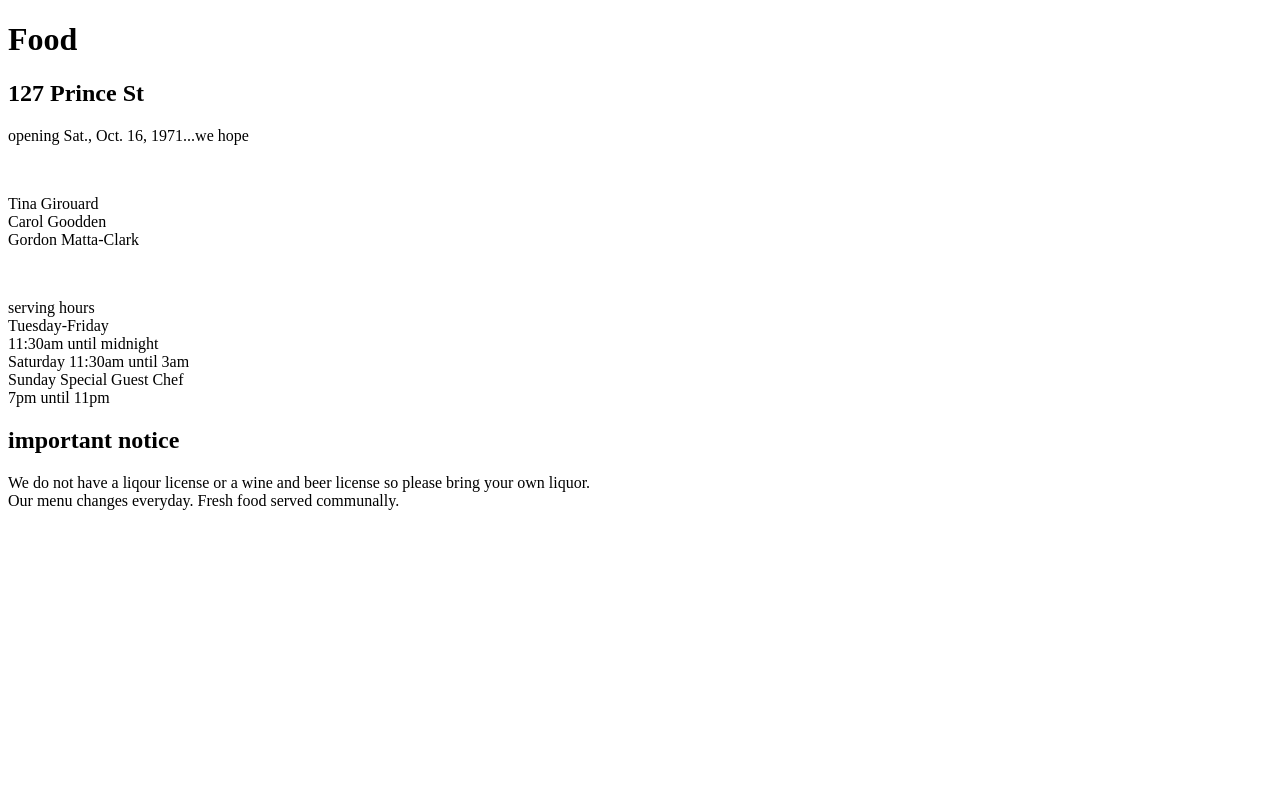
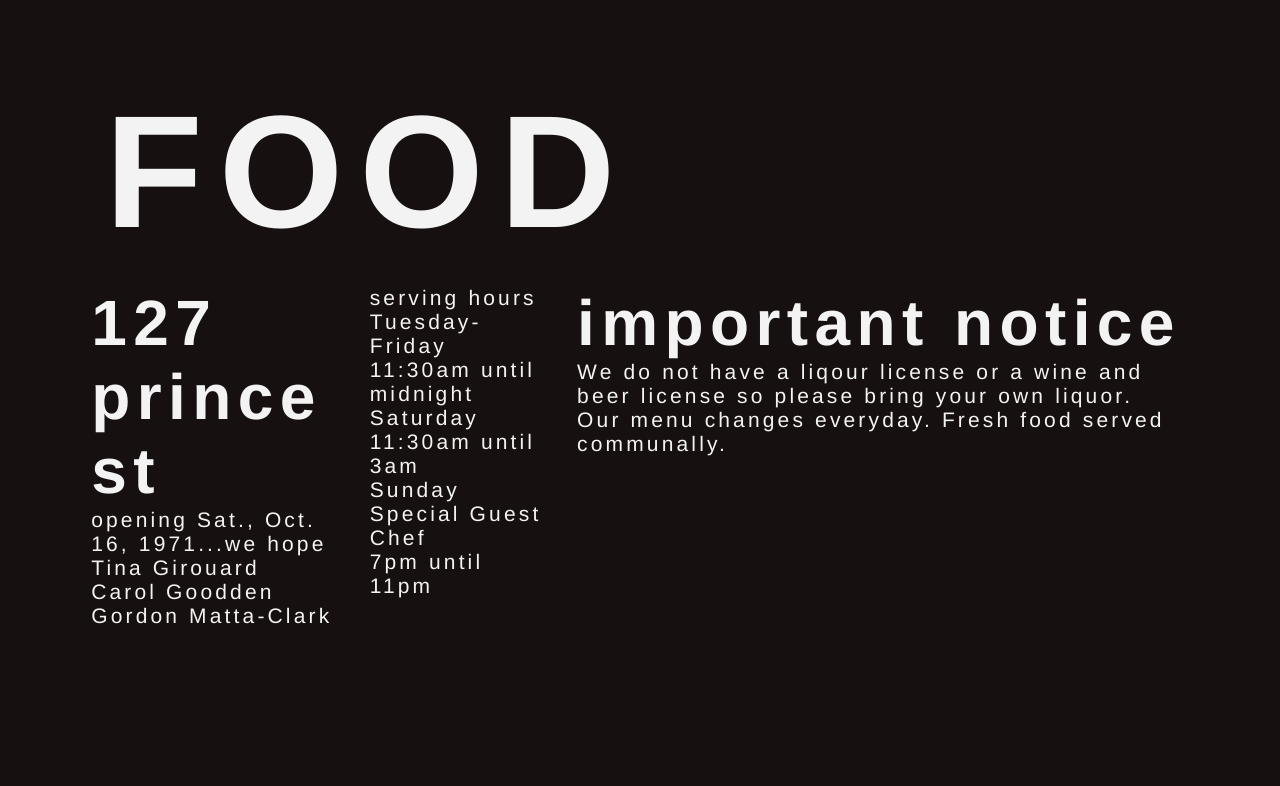
Before and after one commit to dawnsink/swiss-site, a plain HTML site: page index.html in a window 1280 px wide. Shown: the top 786 px of the page. Drawn offline with Linux system fonts and the light colour scheme.

Commit message:
upadte to Readme and CSS styling

```diff
--- a/index.html
+++ b/index.html
@@ -5,16 +5,19 @@
     <meta name="viewport" content="width=device-width, initial-scale=1.0">
     <meta http-equiv="X-UA-Compatible" content="ie=edge">
     <title>F O O D</title>
+    <link rel="stylesheet" href="stylesheet.css">
 </head>
 <body>
-    <h1>Food</h1>
-    <h2>127 Prince St</h2>
-    <p>opening Sat., Oct. 16, 1971...we hope</p>
+    <header><h1>Food</h1></header>
+    <div class="grid-container">
+        <div class="g1"><h2>127 Prince St</h2><p>opening Sat., Oct. 16, 1971...we hope<br>Tina Girouard<br>Carol Goodden<br>Gordon Matta-Clark</p></div>
+        <div class="g2"><p>serving hours<br>Tuesday-Friday<br>11:30am until midnight<br>Saturday 11:30am until 3am<br>Sunday Special Guest Chef<br>7pm until 11pm </p></div>
+        <div class="g3"><h2>important notice</h2><p>We do not have a liqour license or a wine and beer license so please bring your own liquor. <br>Our menu changes everyday. Fresh food served communally.</p></div>
+        </div>
+
+    </div>
     <br>
-    <p>Tina Girouard <br>Carol Goodden <br>Gordon Matta-Clark</p>
-    <br>
-    <p>serving hours <br>Tuesday-Friday <br>11:30am until midnight <br>Saturday 11:30am until 3am <br>Sunday Special Guest Chef <br>7pm until 11pm</p>
-    <h2>important notice</h2>
-    <p>We do not have a liqour license or a wine and beer license so please bring your own liquor. <br>Our menu changes everyday. Fresh food served communally.</p>
+    <div class="image"><img src="GMC.jpg" alt="image of house sawed in half, with light shining through hole, by artist Gordon Matta-Clark"></div>
+
 </body>
 </html>
--- a/stylesheet.css
+++ b/stylesheet.css
@@ -0,0 +1,60 @@
+
+*{
+    box-sizing: border-box;
+    margin: 0;
+    padding: 0;
+}
+
+body {
+    width: 100%;
+    height: 100%;
+    background-color: rgb(23, 16, 16);
+    color: rgb(243, 243, 243);
+    font-family: "HelveticaNeue-Light", "Helvetica Neue Light", "Helvetica Neue", Helvetica, sans-serif;
+    font-size: 21px;
+    letter-spacing: 0.15em;
+    padding-top: 5rem;
+    padding-left: 5rem;
+    padding-right: 5rem;
+    padding-bottom: 5rem;
+}
+
+.grid-container {
+    margin: 2% 1% 0 1%;
+    display: inline-flex;
+    grid-template-columns: 32% 32% 32%;
+    grid-column-gap: 2%;
+    }
+
+.g1{
+    grid-column-start: 1;
+    grid-column-end: 1;
+}
+.g2 {
+    grid-column-start: 2;
+    grid-column-end: 2;
+}
+.g3{
+    grid-column-start: 3;
+    grid-column-end: 3;
+}
+.image {
+    padding-left: 2rem;
+    padding-top: 10rem;
+}
+
+h1 {
+    font-size: 10rem;
+    text-transform: uppercase;
+    letter-spacing: 0.1em;
+    padding-left: 25px;
+
+}
+h2 {
+    font-size: 4rem;
+    text-transform: lowercase;
+    letter-spacing: 0.1em;
+}
+p {
+    text-transform: normal;
+}
```
Also changed, not shown: FOOD.jpg (added), FOODFamily.jpg (added), GMC.jpg (added), Ref-poster.jpg (added), design_swiss_site.jpg (added), wireframe_swiss_site.jpg (added), 5 other files.
